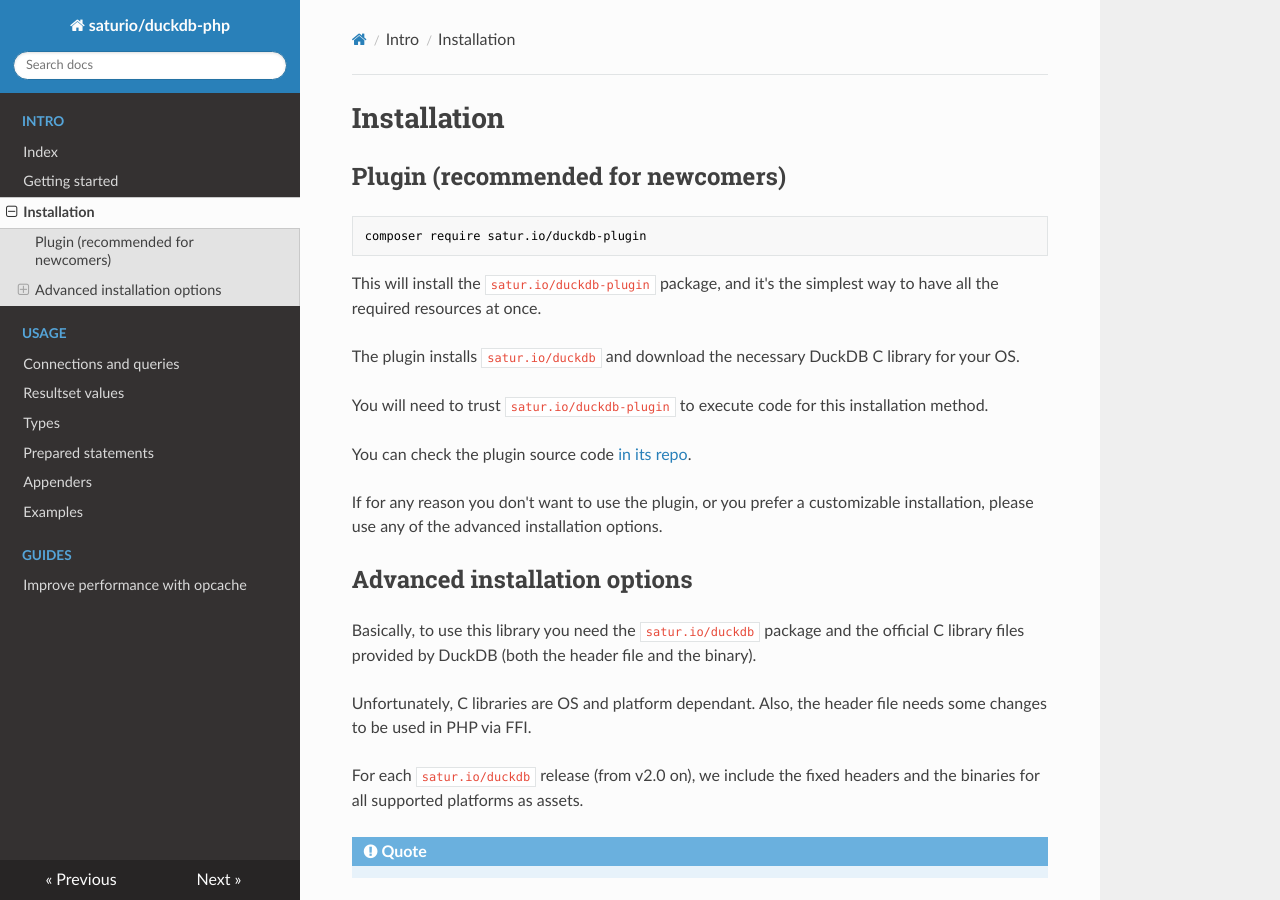
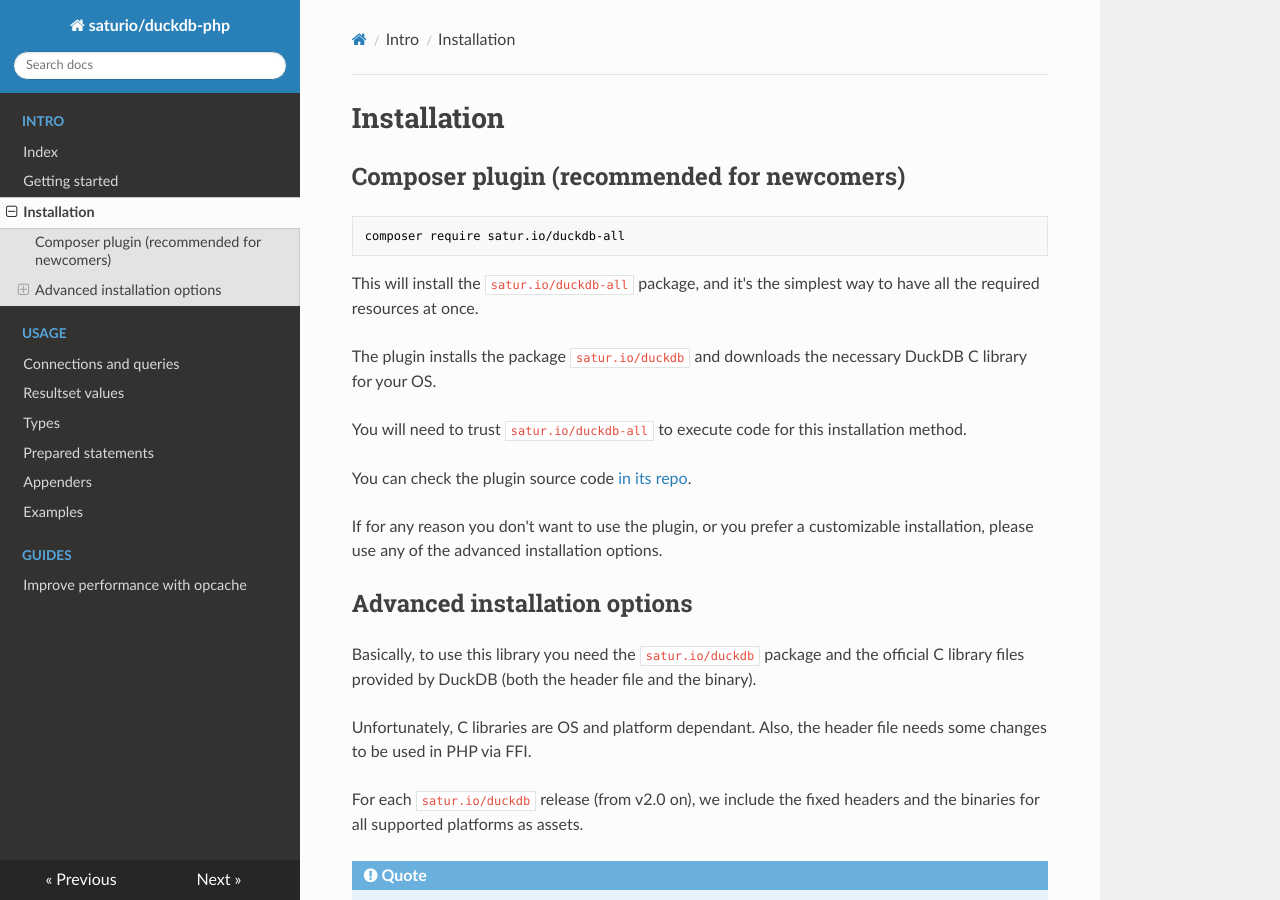
Before and after one commit to satur-io/duckdb-php, an MkDocs documentation site: the page built from docs/md/installation.md, in a window 1280 px wide and 900 px high. Built offline with MkDocs 1.6.1, drawn with Linux system fonts in a browser that asks for light colours; nearby versions of some CDN libraries.

Commit message:
docs: simplify docs

````diff
--- a/docs/md/installation.md
+++ b/docs/md/installation.md
@@ -1,16 +1,16 @@
 # Installation
 
-## Plugin (recommended for newcomers)
+## Composer plugin (recommended for newcomers)
 ```shell
-composer require satur.io/duckdb-plugin
+composer require satur.io/duckdb-all
 ```
 
-This will install the `satur.io/duckdb-plugin` package,
+This will install the `satur.io/duckdb-all` package,
 and it's the simplest way to have all the required resources at once.
 
-The plugin installs `satur.io/duckdb` and download the necessary DuckDB C library for your OS.
+The plugin installs the package `satur.io/duckdb` and downloads the necessary DuckDB C library for your OS.
 
-You will need to trust `satur.io/duckdb-plugin` to execute code for this installation method.
+You will need to trust `satur.io/duckdb-all` to execute code for this installation method.
 
 You can check the plugin source code [in its repo](https://github.com/satur-io/duckdb-plugin).
 
````
Also changed, not shown: README.md (+5 -17 lines).
